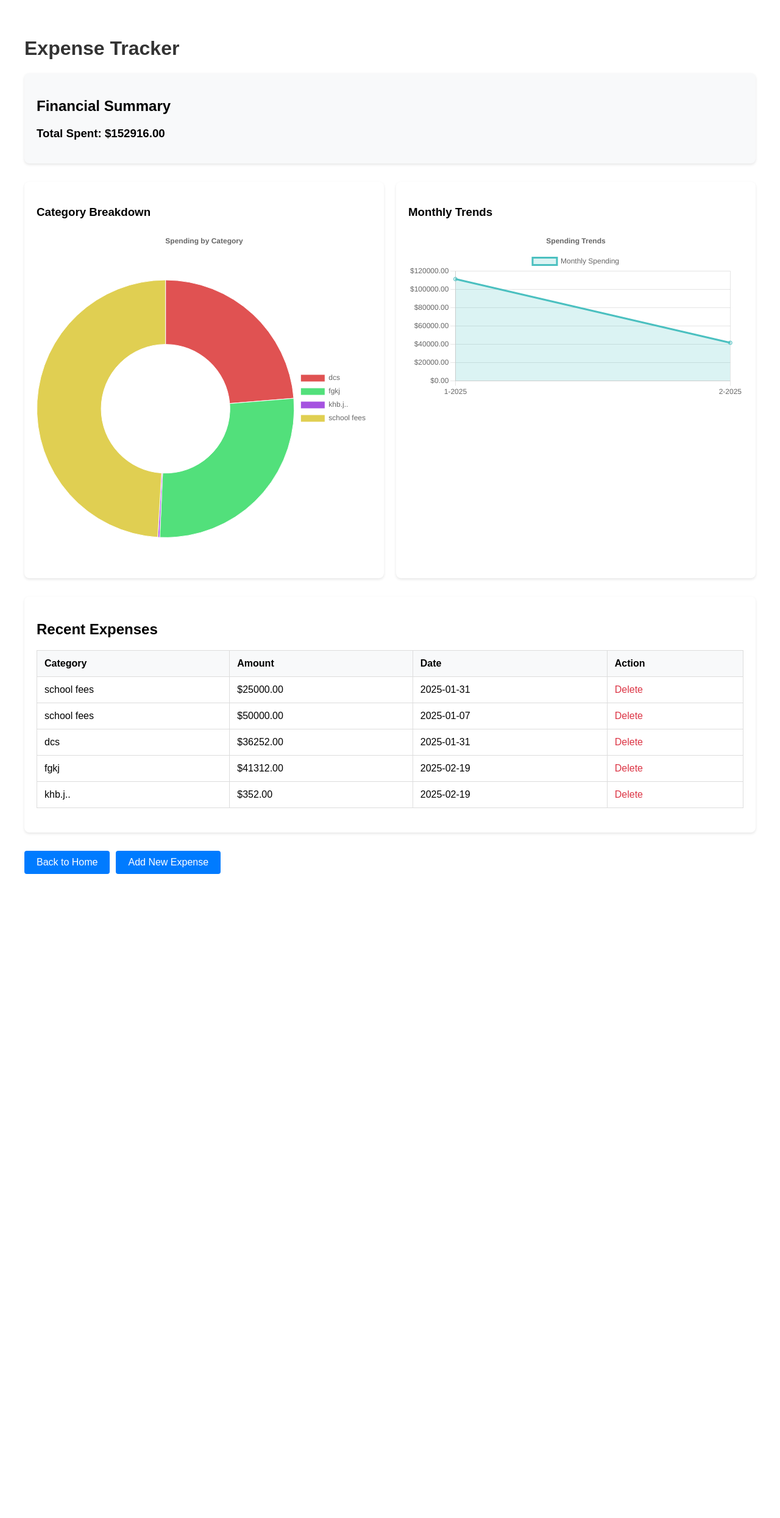
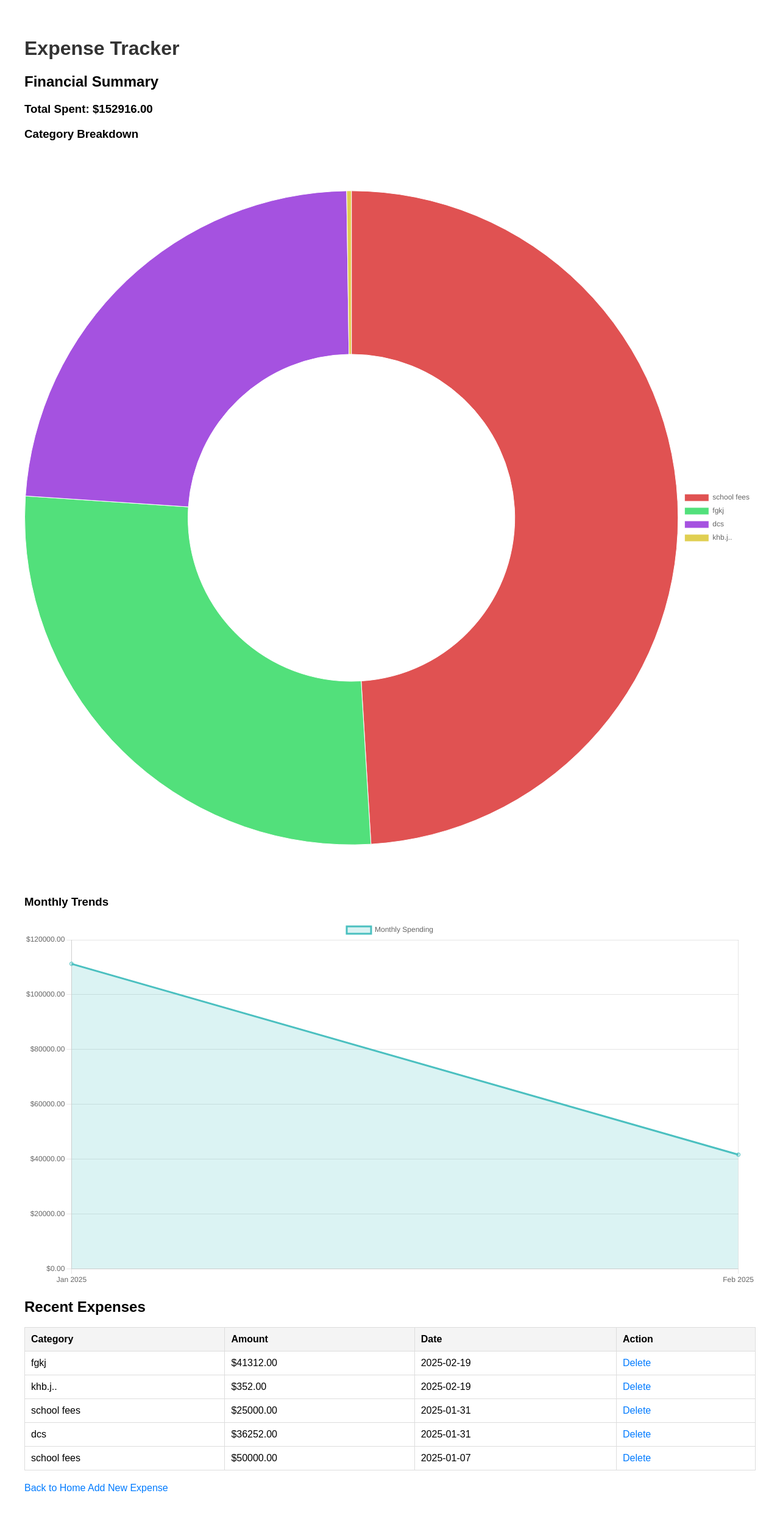
Before and after one commit to prerna204/AI-powered-personal-finance-assistant, a Flask app: page /view in a window 1280 px wide. Shown: the whole page at 61% size. Before the commit the page ends 1433 px from the top, so only its background shows below. Run offline with Flask 3, Linux system fonts and the light colour scheme; data comes from the database, SQL or seed files in the repository.

Commit message:
added pie and graph chart

```diff
--- a/app.py
+++ b/app.py
@@ -2,6 +2,7 @@
 import sqlite3
 from collections import defaultdict
 from datetime import datetime
+import json
 
 app = Flask(__name__)
 
@@ -45,7 +46,9 @@
     try:
         conn = sqlite3.connect('finwise.db')
         c = conn.cursor()
-        c.execute('SELECT * FROM expenses')
+
+        # Get all expenses ordered by date
+        c.execute('SELECT * FROM expenses ORDER BY date DESC')
         expenses = c.fetchall()
 
         # Calculate total spending
@@ -56,12 +59,23 @@
         for expense in expenses:
             category_spending[expense[1]] += expense[2]
 
+        # Sort categories by amount spent (descending)
+        category_spending = dict(sorted(category_spending.items(),
+                                     key=lambda x: x[1],
+                                     reverse=True))
+
         # Monthly trends
-        monthly_spending = defaultdict(float)
+        monthly_data = defaultdict(float)
         for expense in expenses:
             date = datetime.strptime(expense[3], "%Y-%m-%d")
-            month_year = f"{date.month}-{date.year}"
-            monthly_spending[month_year] += expense[2]
+            # Format as "Jan 2025" for better readability
+            month_year = date.strftime("%b %Y")
+            monthly_data[month_year] += expense[2]
+
+        # Sort monthly data chronologically
+        sorted_months = sorted(monthly_data.keys(),
+                             key=lambda x: datetime.strptime(x, "%b %Y"))
+        monthly_spending = {month: monthly_data[month] for month in sorted_months}
 
         conn.close()
 
@@ -70,12 +84,13 @@
             'view_expenses.html',
             expenses=expenses,
             total_spent=total_spent,
-            category_spending=dict(category_spending),
-            monthly_spending=dict(monthly_spending)
+            category_spending=json.dumps(category_spending),
+            monthly_spending=json.dumps(monthly_spending)
         )
     except Exception as e:
         print(f"Error in view_expenses: {str(e)}")
-        conn.close()
+        if 'conn' in locals():
+            conn.close()
         return render_template('error.html', error=str(e))
 
 # Delete expense
--- a/templates/view_expenses.html
+++ b/templates/view_expenses.html
@@ -4,8 +4,9 @@
     <meta charset="UTF-8">
     <meta name="viewport" content="width=device-width, initial-scale=1.0">
     <title>View Expenses</title>
+    <!-- Load Chart.js from CDN with specific version -->
+    <script src="https://cdnjs.cloudflare.com/ajax/libs/Chart.js/3.9.1/chart.min.js"></script>
     <link rel="stylesheet" href="{{ url_for('static', filename='styles.css') }}">
-    <script src="https://cdnjs.cloudflare.com/ajax/libs/chart.js/3.9.1/chart.min.js"></script>
 </head>
 <body>
     <div class="container">
@@ -24,10 +25,16 @@
             <div class="chart-card">
                 <h3>Category Breakdown</h3>
                 <canvas id="categoryChart"></canvas>
+                <div id="categoryChartError" class="chart-error" style="display:none;">
+                    No category data available
+                </div>
             </div>
             <div class="chart-card">
                 <h3>Monthly Trends</h3>
                 <canvas id="monthlyTrendChart"></canvas>
+                <div id="monthlyChartError" class="chart-error" style="display:none;">
+                    No monthly data available
+                </div>
             </div>
         </div>
 
@@ -69,6 +76,20 @@
     </div>
 
     <script>
+    // Wait for DOM and Chart.js to load
+    document.addEventListener('DOMContentLoaded', function() {
+        if (typeof Chart === 'undefined') {
+            console.error('Chart.js not loaded');
+            document.querySelectorAll('.chart-error').forEach(el => el.style.display = 'block');
+            document.querySelectorAll('canvas').forEach(el => el.style.display = 'none');
+            return;
+        }
+
+        try {
+            // Parse the JSON data
+            const categoryData = JSON.parse('{{ category_spending | safe }}');
+            const monthlyData = JSON.parse('{{ monthly_spending | safe }}');
+
             // Utility function for generating random colors
             function generateColors(count) {
                 const colors = [];
@@ -79,17 +100,11 @@
                 return colors;
             }
 
-        // Prepare the data - convert Python dictionary to JavaScript arrays
-        const categoryData = JSON.parse('{{ category_spending | tojson | safe }}');
-        const monthlyData = JSON.parse('{{ monthly_spending | tojson | safe }}');
-
+            // Category Chart
             const categoryLabels = Object.keys(categoryData);
+            if (categoryLabels.length > 0) {
+                const categoryCtx = document.getElementById('categoryChart').getContext('2d');
                 const categoryValues = Object.values(categoryData);
-        const monthlyLabels = Object.keys(monthlyData);
-        const monthlyValues = Object.values(monthlyData);
-
-        // Category Breakdown Chart
-        const categoryCtx = document.getElementById('categoryChart').getContext('2d');
                 const categoryColors = generateColors(categoryLabels.length);
 
                 new Chart(categoryCtx, {
@@ -108,16 +123,26 @@
                             legend: {
                                 position: 'right'
                             },
-                    title: {
-                        display: true,
-                        text: 'Spending by Category'
+                            tooltip: {
+                                callbacks: {
+                                    label: function(context) {
+                                        return `$${context.raw.toFixed(2)}`;
+                                    }
+                                }
                             }
                         }
                     }
                 });
+            } else {
+                document.getElementById('categoryChartError').style.display = 'block';
+                document.getElementById('categoryChart').style.display = 'none';
+            }
 
-        // Monthly Trends Chart
+            // Monthly Chart
+            const monthlyLabels = Object.keys(monthlyData);
+            if (monthlyLabels.length > 0) {
                 const monthlyCtx = document.getElementById('monthlyTrendChart').getContext('2d');
+                const monthlyValues = Object.values(monthlyData);
 
                 new Chart(monthlyCtx, {
                     type: 'line',
@@ -127,9 +152,8 @@
                             label: 'Monthly Spending',
                             data: monthlyValues,
                             borderColor: 'rgb(75, 192, 192)',
-                    tension: 0.1,
-                    fill: true,
-                    backgroundColor: 'rgba(75, 192, 192, 0.2)'
+                            backgroundColor: 'rgba(75, 192, 192, 0.2)',
+                            fill: true
                         }]
                     },
                     options: {
@@ -145,11 +169,24 @@
                             }
                         },
                         plugins: {
-                    title: {
-                        display: true,
-                        text: 'Spending Trends'
+                            tooltip: {
+                                callbacks: {
+                                    label: function(context) {
+                                        return `$${context.raw.toFixed(2)}`;
                                     }
                                 }
+                            }
+                        }
+                    }
+                });
+            } else {
+                document.getElementById('monthlyChartError').style.display = 'block';
+                document.getElementById('monthlyTrendChart').style.display = 'none';
+            }
+        } catch (error) {
+            console.error('Error creating charts:', error);
+            document.querySelectorAll('.chart-error').forEach(el => el.style.display = 'block');
+            document.querySelectorAll('canvas').forEach(el => el.style.display = 'none');
         }
     });
     </script>
@@ -160,86 +197,16 @@
             margin: 0 auto;
             padding: 20px;
         }
-
-        .summary-card {
-            background-color: #f8f9fa;
-            border-radius: 8px;
-            padding: 20px;
-            margin-bottom: 30px;
-            box-shadow: 0 2px 4px rgba(0,0,0,0.1);
+        .chart-error {
+            color: #721c24;
+            background-color: #f8d7da;
+            border: 1px solid #f5c6cb;
+            border-radius: 4px;
+            padding: 15px;
+            margin-top: 10px;
+            text-align: center;
         }
-
-        .charts-container {
-            display: grid;
-            grid-template-columns: repeat(auto-fit, minmax(400px, 1fr));
-            gap: 20px;
-            margin-bottom: 30px;
-        }
-
-        .chart-card {
-            background-color: white;
-            border-radius: 8px;
-            padding: 20px;
-            box-shadow: 0 2px 4px rgba(0,0,0,0.1);
-        }
-
-        .table-container {
-            background-color: white;
-            border-radius: 8px;
-            padding: 20px;
-            box-shadow: 0 2px 4px rgba(0,0,0,0.1);
-            margin-bottom: 30px;
-            overflow-x: auto;
-        }
-
-        table {
-            width: 100%;
-            border-collapse: collapse;
-        }
-
-        th, td {
-            padding: 12px;
-            text-align: left;
-            border-bottom: 1px solid #ddd;
-        }
-
-        th {
-            background-color: #f8f9fa;
-        }
-
-        .delete-btn {
-            color: #dc3545;
-            text-decoration: none;
-        }
-
-        .delete-btn:hover {
-            text-decoration: underline;
-        }
-
-        .navigation {
-            display: flex;
-            gap: 10px;
-        }
-
-        .btn {
-            display: inline-block;
-            padding: 10px 20px;
-            background-color: #007bff;
-            color: white;
-            text-decoration: none;
-            border-radius: 4px;
-            transition: background-color 0.3s;
-        }
-
-        .btn:hover {
-            background-color: #0056b3;
-        }
-
-        @media (max-width: 768px) {
-            .charts-container {
-                grid-template-columns: 1fr;
-            }
-        }
+        /* ... rest of your existing styles ... */
     </style>
 </body>
 </html>
```
Lines whose indentation alone changed are shown as unchanged.
